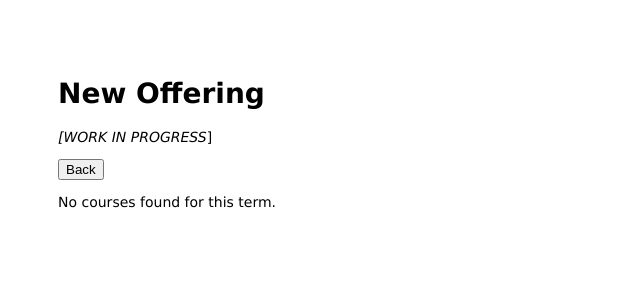
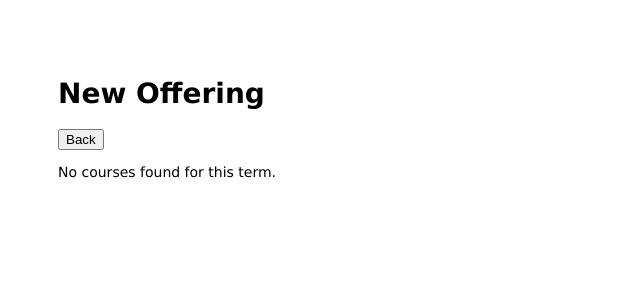
Before and after one commit to SubmissivePeanutButter/CSC_305_Project_South, a Node server app: template views/new-offering.pug in a window 1280 px wide. Shown: the top 300 px of the page, without its empty margins (0-640 px from the left). Run offline with Node 20, Linux system fonts and the light colour scheme; the template is opened without the code that fills it, so the values that code supplies are empty; some libraries are stand-ins or nearby versions.

Commit message:
removed work in progress from pages

```diff
--- a/views/edit-offering.pug
+++ b/views/edit-offering.pug
@@ -5,7 +5,6 @@ block content
   // values will show up as 'N/A'. Also, I used a table simply because I copied
   // much of the code from the Registrar page.
   h1 Edit Offering
-  p #[em [WORK IN PROGRESS]]
 
   input(type="button",value="Cancel",onclick="history.back()")
   if offerings.length > 0
--- a/views/new-offering.pug
+++ b/views/new-offering.pug
@@ -2,7 +2,6 @@ extends layout
 
 block content
   h1 New Offering
-  p #[em [WORK IN PROGRESS]]
 
   input(type="button",value="Back",onclick="history.back()")
   if courses.length > 0
--- a/views/registrar.pug
+++ b/views/registrar.pug
@@ -4,7 +4,6 @@ block content
   // TODO: Add the ability to add an offering (using new-offering), edit an
   // offering, and cancel an offering.
   h1= title
-  p #[em [WORK IN PROGRESS]]
 
   input(type="button",value="Home",onclick="window.location.href='/'")
   if offerings.length > 0
--- a/views/student-roster.pug
+++ b/views/student-roster.pug
@@ -2,7 +2,6 @@ extends layout
 
 block content
   h1= title
-  p #[em [WORK IN PROGRESS]]
 
   form(action="/",method="get")
     input(type="hidden",name="ID",value=`${formdata.ID}`)
```
Also changed, not shown: 1 other file.
